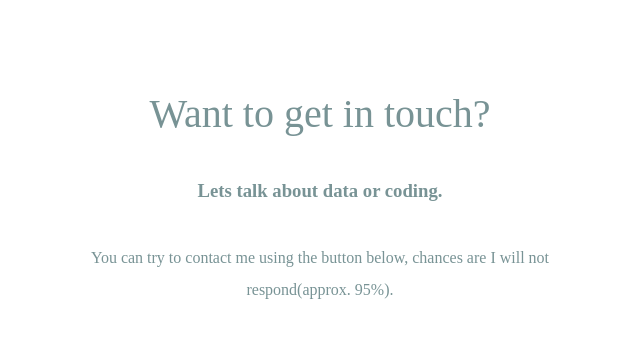
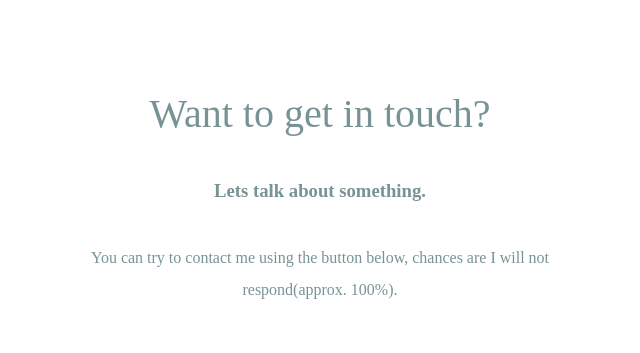
Before and after one commit to roelcools/website_cv, a plain HTML site: page index.html in a window 1280 px wide. Shown: the part 1926-2279 px from the top of the page, 320-960 px from the left. Drawn offline with Linux system fonts and the light colour scheme.

Commit message:
Update index.html

```diff
--- a/index.html
+++ b/index.html
@@ -110,8 +110,8 @@ height="0" width="0" style="display:none;visibility:hidden"></iframe></noscript>
     <hr>
     <div class="contact-me">
       <h2>Want to get in touch?</h2>
-      <h3>Lets talk about data or coding.</h3>
-      <p class="contact-message">You can try to contact me using the button below, chances are I will not respond(approx. 95%).</p>
+      <h3>Lets talk about something.</h3>
+      <p class="contact-message">You can try to contact me using the button below, chances are I will not respond(approx. 100%).</p>
       <a class="contact_button" href="mailto:random@bullshit.com">CONTACT</a>
       <button type="button" class="test_button" onclick=LogAnalytics()>Click Me!</button>
     </div>
```
